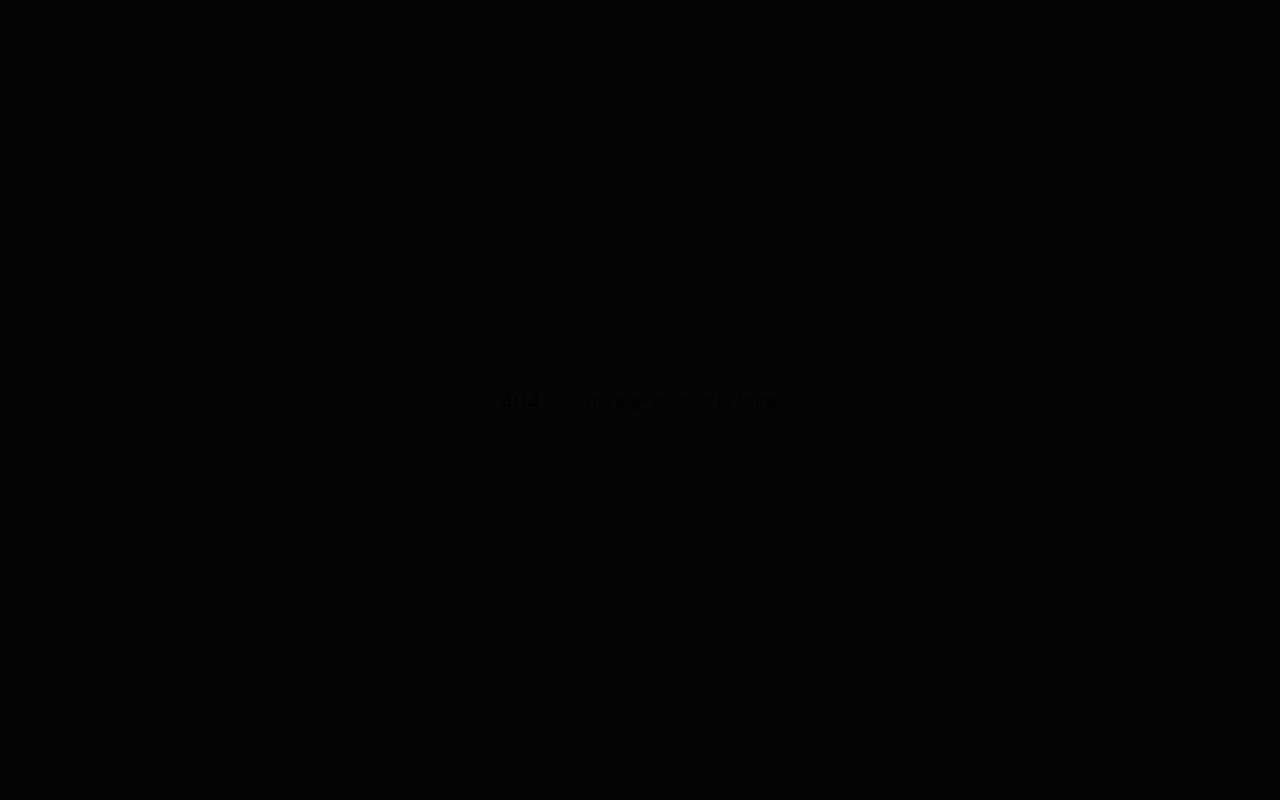
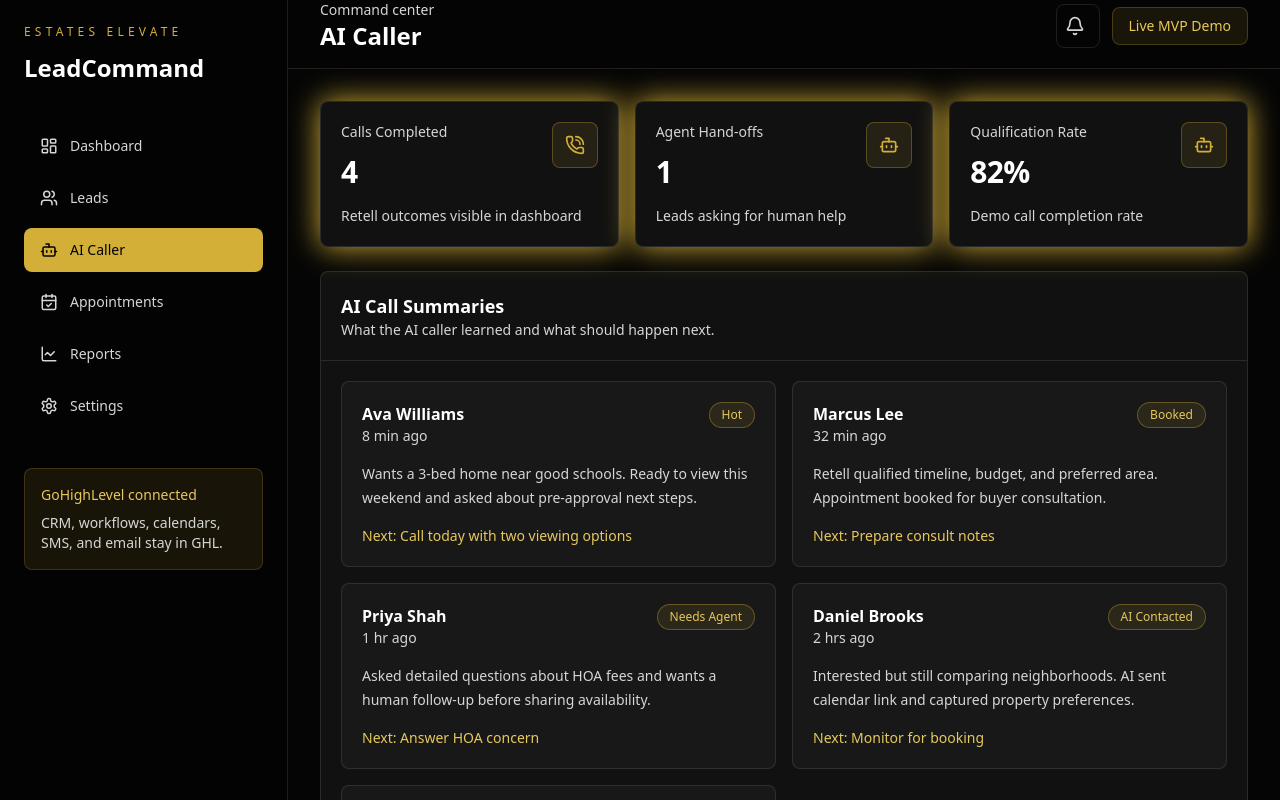
Before and after one commit to ericbester123-ux/LeadCommand, a Next.js app: page /ai-caller in a window 1280 px wide. Before the commit this address had no page. Shown: the top 800 px of the page. Built offline with nearby package versions, Linux system fonts and the light colour scheme.

Commit message:
Add AI caller page

```diff
--- /dev/null
+++ b/app/ai-caller/page.tsx
@@ -0,0 +1,66 @@
+import { Bot, PhoneCall } from "lucide-react";
+import { AppShell } from "@/components/app-shell";
+import { StatCard } from "@/components/stat-card";
+import { leads } from "@/lib/data";
+
+export default function AiCallerPage() {
+  const contacted = leads.filter((lead) => lead.status !== "New").length;
+  const needsAgent = leads.filter((lead) => lead.status === "Needs Agent").length;
+
+  return (
+    <AppShell activeHref="/ai-caller" title="AI Caller">
+      <section className="grid gap-4 md:grid-cols-3">
+        <StatCard
+          detail="Retell outcomes visible in dashboard"
+          icon={PhoneCall}
+          title="Calls Completed"
+          value={String(contacted)}
+        />
+        <StatCard
+          detail="Leads asking for human help"
+          icon={Bot}
+          title="Agent Hand-offs"
+          value={String(needsAgent)}
+        />
+        <StatCard
+          detail="Demo call completion rate"
+          icon={Bot}
+          title="Qualification Rate"
+          value="82%"
+        />
+      </section>
+      <section className="rounded-lg border border-white/10 bg-card">
+        <div className="border-b border-white/10 p-5">
+          <h2 className="text-lg font-semibold text-white">AI Call Summaries</h2>
+          <p className="text-sm text-muted">
+            What the AI caller learned and what should happen next.
+          </p>
+        </div>
+        <div className="grid gap-4 p-5 lg:grid-cols-2">
+          {leads.map((lead) => (
+            <article
+              className="rounded-lg border border-white/10 bg-white/[0.03] p-5"
+              key={lead.id}
+            >
+              <div className="flex items-start justify-between gap-3">
+                <div>
+                  <h3 className="font-semibold text-white">{lead.name}</h3>
+                  <p className="text-sm text-muted">{lead.lastContact}</p>
+                </div>
+                <span className="rounded-full border border-gold/35 bg-gold/10 px-3 py-1 text-xs text-gold-hover">
+                  {lead.status}
+                </span>
+              </div>
+              <p className="mt-4 text-sm leading-6 text-muted">
+                {lead.aiSummary}
+              </p>
+              <p className="mt-4 text-sm font-medium text-gold-hover">
+                Next: {lead.nextAction}
+              </p>
+            </article>
+          ))}
+        </div>
+      </section>
+    </AppShell>
+  );
+}
```
